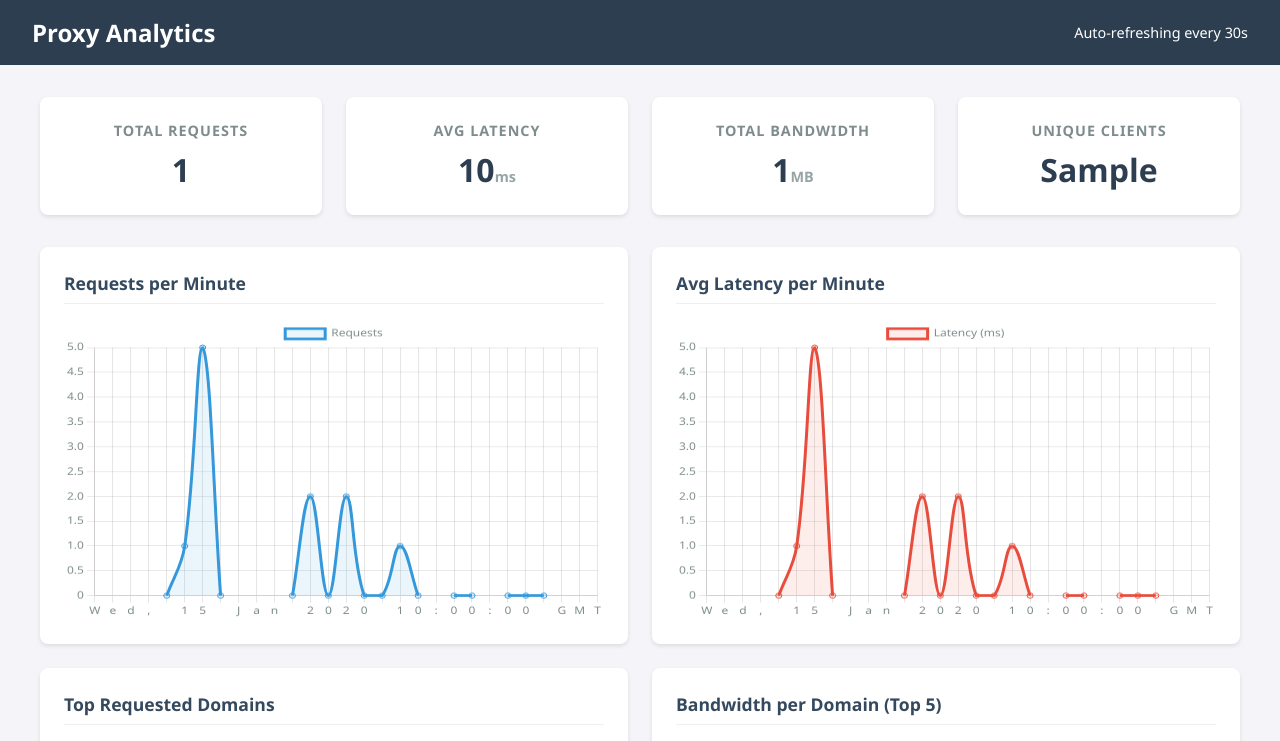
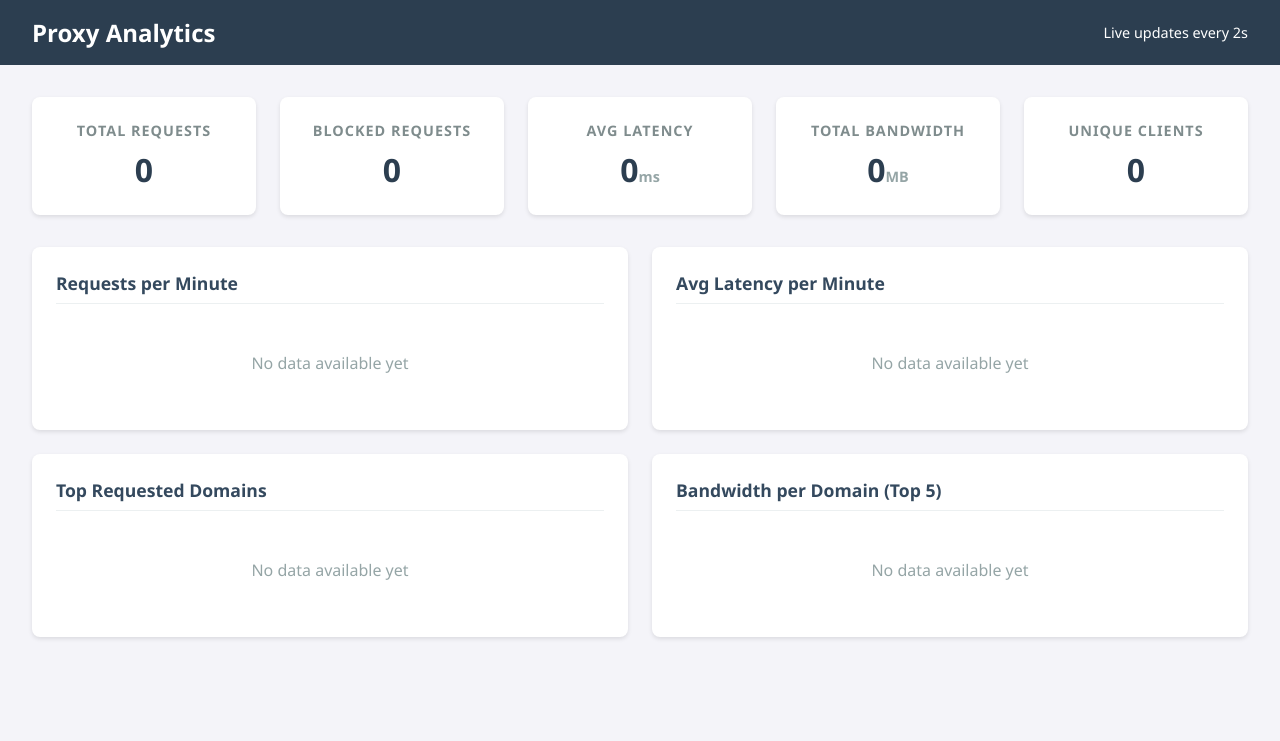
Before and after one commit to Dark10701/Proxy_server, a Flask app: template dashboard/templates/index.html in a window 1280 px wide. Shown: the top 741 px of the page. After the commit the page ends 642 px from the top, so only its background shows below. Run offline with Flask 3, Linux system fonts and the light colour scheme; the template is opened without the code that fills it: most values are stand-ins (such as "Sample title", 1, 10 or a date in 2020); some libraries are stand-ins or nearby versions.

Commit message:
Add live dashboard updates using Flask-SocketIO

```diff
--- a/dashboard/app.py
+++ b/dashboard/app.py
@@ -1,11 +1,19 @@
 from flask import Flask, render_template
+from flask_socketio import SocketIO
 import csv
 import os
 from collections import Counter, defaultdict
 from datetime import datetime
 import statistics
+import threading
+import time
 
 app = Flask(__name__)
+socketio = SocketIO(app)
+
+_emitter_thread_started = False
+_emitter_lock = threading.Lock()
+
 
 # Helper to locate metrics file
 def get_metrics_path():
@@ -26,6 +34,7 @@
         return path
     return None
 
+
 def parse_metrics():
     path = get_metrics_path()
     if not path or not os.path.exists(path):
@@ -42,9 +51,10 @@
         return None
     return data
 
+
 def calculate_stats(data):
     if not data:
-        return {
+        stats = {
             'total_requests': 0,
             'blocked_requests': 0,
             'avg_latency': 0,
@@ -58,15 +68,16 @@
             'bw_domains_labels': [],
             'bw_domains_data': []
         }
+        socketio.emit('metrics_update', stats)
+        return stats
 
     total_requests = len(data)
-    # Blocked requests are not logged in metrics.csv currently
-    blocked_requests = 0
 
     latencies = []
     bandwidth = 0
     clients = set()
     domains = []
+    blocked_requests = 0
 
     # Time series data
     req_per_min = defaultdict(int)
@@ -74,56 +85,54 @@
     bandwidth_per_domain = defaultdict(int)
 
     for row in data:
-        # 1. Timestamp & Request Count
         minute_key = None
-        ts_str = row.get('timestamp', '')
+        ts_str = (row.get('timestamp') or '').strip()
         if ts_str:
             try:
-                # Try format: "DD-MM-YYYY  HH:MM:SS" (two spaces)
                 dt = datetime.strptime(ts_str, "%d-%m-%Y  %H:%M:%S")
+                minute_key = dt.strftime("%d-%m-%Y %H:%M")
+                req_per_min[minute_key] += 1
             except ValueError:
-                try:
-                    # Fallback to standard: "YYYY-MM-DD HH:MM:SS"
-                    dt = datetime.strptime(ts_str, "%Y-%m-%d %H:%M:%S")
-                except ValueError:
-                    dt = None
+                minute_key = None
 
-            if dt:
-                minute_key = dt.strftime("%H:%M")
-                req_per_min[minute_key] += 1
+        try:
+            blocked_str = (row.get('blocked') or '').strip()
+            if blocked_str and int(float(blocked_str)) == 1:
+                blocked_requests += 1
+        except ValueError:
+            pass
 
-        # 2. Latency
+        # Latency
         try:
-            lat_str = row.get('latency_ms', '')
+            lat_str = (row.get('latency_ms') or '').strip()
             if lat_str:
-                lat = int(lat_str)
+                lat = float(lat_str)
                 latencies.append(lat)
                 if minute_key:
                     latency_per_min[minute_key].append(lat)
         except ValueError:
             pass
 
-        # 3. Bandwidth
+        # Bandwidth
         try:
-            bw_str = row.get('response_bytes', '')
+            bw_str = (row.get('response_bytes') or '').strip()
             if bw_str:
-                b = int(bw_str)
+                b = int(float(bw_str))
                 bandwidth += b
 
-                # Bandwidth per domain
-                h = row.get('host', '')
+                h = (row.get('host') or '').strip()
                 if h:
                     bandwidth_per_domain[h] += b
         except ValueError:
             pass
 
-        # 4. Client
-        client = row.get('client_ip', '')
+        # Client
+        client = (row.get('client_ip') or '').strip()
         if client:
             clients.add(client)
 
-        # 5. Host
-        host = row.get('host', '')
+        # Host
+        host = (row.get('host') or '').strip()
         if host:
             domains.append(host)
 
@@ -134,7 +143,10 @@
     top_domains = domain_counts.most_common(5)
 
     # Format time series for charts
-    sorted_mins = sorted(req_per_min.keys())
+    sorted_mins = sorted(
+        req_per_min.keys(),
+        key=lambda m: datetime.strptime(m, "%d-%m-%Y %H:%M")
+    )
     requests_time_labels = sorted_mins
     requests_time_data = [req_per_min[k] for k in sorted_mins]
 
@@ -146,11 +158,11 @@
     # Top 5 bandwidth domains
     top_bw_domains = sorted(bandwidth_per_domain.items(), key=lambda x: x[1], reverse=True)[:5]
 
-    return {
+    stats = {
         'total_requests': total_requests,
         'blocked_requests': blocked_requests,
         'avg_latency': round(avg_latency, 2),
-        'total_bandwidth': round(bandwidth / (1024*1024), 2), # MB
+        'total_bandwidth': round(bandwidth / (1024 * 1024), 2),  # MB
         'unique_clients': len(clients),
         'top_domains_labels': [d[0] for d in top_domains],
         'top_domains_data': [d[1] for d in top_domains],
@@ -158,14 +170,34 @@
         'requests_time_data': requests_time_data,
         'latency_time_data': latency_time_data,
         'bw_domains_labels': [d[0] for d in top_bw_domains],
-        'bw_domains_data': [round(d[1]/(1024*1024), 2) for d in top_bw_domains]
+        'bw_domains_data': [round(d[1] / (1024 * 1024), 2) for d in top_bw_domains]
     }
+
+    # Emit latest computed stats for live dashboard updates.
+    socketio.emit('metrics_update', stats)
+    return stats
+
+
+def metrics_emitter_worker():
+    """Background worker that polls metrics and emits dashboard updates every 2 seconds."""
+    while True:
+        data = parse_metrics()
+        calculate_stats(data)
+        socketio.sleep(2)
+
 
 @app.route('/')
 def index():
+    global _emitter_thread_started
+    with _emitter_lock:
+        if not _emitter_thread_started:
+            socketio.start_background_task(metrics_emitter_worker)
+            _emitter_thread_started = True
+
     data = parse_metrics()
     stats = calculate_stats(data)
     return render_template('index.html', stats=stats)
 
+
 if __name__ == '__main__':
-    app.run(host='0.0.0.0', port=5000, debug=True)
+    socketio.run(app, host='0.0.0.0', port=5000, debug=True)
--- a/dashboard/templates/index.html
+++ b/dashboard/templates/index.html
@@ -5,11 +5,12 @@
     <meta name="viewport" content="width=device-width, initial-scale=1.0">
     <title>Proxy Analytics Dashboard</title>
     <script src="https://cdn.jsdelivr.net/npm/chart.js"></script>
+    <script src="https://cdn.socket.io/4.6.1/socket.io.min.js"></script>
     <style>
         body { font-family: 'Segoe UI', Tahoma, Geneva, Verdana, sans-serif; margin: 0; padding: 0; background-color: #f4f4f9; color: #333; }
         header { background-color: #2c3e50; color: white; padding: 1rem 2rem; display: flex; justify-content: space-between; align-items: center; }
         h1 { margin: 0; font-size: 1.5rem; }
-        .container { max-width: 1200px; margin: 2rem auto; padding: 0 1rem; }
+        .container { padding: 2rem; max-width: 1400px; margin: 0 auto; }
 
         /* Summary Cards */
         .summary-grid { display: grid; grid-template-columns: repeat(auto-fit, minmax(200px, 1fr)); gap: 1.5rem; margin-bottom: 2rem; }
@@ -33,7 +34,7 @@
 <body>
     <header>
         <h1>Proxy Analytics</h1>
-        <div style="font-size: 0.9rem;">Auto-refreshing every 30s</div>
+        <div style="font-size: 0.9rem;">Live updates every 2s</div>
     </header>
 
     <div class="container">
@@ -41,43 +42,43 @@
         <div class="summary-grid">
             <div class="card">
                 <h3>Total Requests</h3>
-                <div class="value">{{ stats.total_requests }}</div>
+                <div class="value" id="totalRequests">{{ stats.total_requests }}</div>
+            </div>
+            <div class="card">
+                <h3>Blocked Requests</h3>
+                <div class="value" id="blockedRequests">{{ stats.blocked_requests }}</div>
             </div>
             <div class="card">
                 <h3>Avg Latency</h3>
-                <div class="value">{{ stats.avg_latency }}<span class="unit">ms</span></div>
+                <div class="value"><span id="avgLatency">{{ stats.avg_latency }}</span><span class="unit">ms</span></div>
             </div>
             <div class="card">
                 <h3>Total Bandwidth</h3>
-                <div class="value">{{ stats.total_bandwidth }}<span class="unit">MB</span></div>
+                <div class="value"><span id="totalBandwidth">{{ stats.total_bandwidth }}</span><span class="unit">MB</span></div>
             </div>
             <div class="card">
                 <h3>Unique Clients</h3>
-                <div class="value">{{ stats.unique_clients }}</div>
+                <div class="value" id="uniqueClients">{{ stats.unique_clients }}</div>
             </div>
         </div>
 
         <!-- Charts -->
         <div class="charts-grid">
-            <!-- Requests Over Time -->
             <div class="chart-container">
                 <h2>Requests per Minute</h2>
                 <canvas id="requestsChart"></canvas>
             </div>
 
-            <!-- Latency Over Time -->
             <div class="chart-container">
                 <h2>Avg Latency per Minute</h2>
                 <canvas id="latencyChart"></canvas>
             </div>
 
-            <!-- Top Domains -->
             <div class="chart-container">
                 <h2>Top Requested Domains</h2>
                 <canvas id="domainsChart"></canvas>
             </div>
 
-            <!-- Bandwidth per Domain -->
             <div class="chart-container">
                 <h2>Bandwidth per Domain (Top 5)</h2>
                 <canvas id="bandwidthChart"></canvas>
@@ -86,82 +87,129 @@
     </div>
 
     <script>
-        // Auto-refresh
-        setTimeout(() => {
-            window.location.reload();
-        }, 30000);
-
-        // Chart.js Defaults
+        // Chart defaults
         Chart.defaults.font.family = "'Segoe UI', Tahoma, Geneva, Verdana, sans-serif";
         Chart.defaults.color = '#7f8c8d';
 
-        // Data from Flask
-        const reqLabels = {{ stats.requests_time_labels | tojson }};
-        const reqData = {{ stats.requests_time_data | tojson }};
-        const latData = {{ stats.latency_time_data | tojson }};
+        // Initial data from Flask
+        const initialStats = {{ stats | tojson | safe }};
+        const socket = io();
 
-        const domainLabels = {{ stats.top_domains_labels | tojson }};
-        const domainData = {{ stats.top_domains_data | tojson }};
+        const charts = {
+            requests: null,
+            latency: null,
+            domains: null,
+            bandwidth: null
+        };
 
-        const bwLabels = {{ stats.bw_domains_labels | tojson }};
-        const bwData = {{ stats.bw_domains_data | tojson }};
+        function hasData(labels, data) {
+            return Array.isArray(labels) && Array.isArray(data) && labels.length > 0 && data.length > 0;
+        }
 
-        // 1. Requests Chart
-        new Chart(document.getElementById('requestsChart'), {
+        function setNoDataState(canvasId, show) {
+            const canvas = document.getElementById(canvasId);
+            if (!canvas || !canvas.parentElement) return;
+
+            const container = canvas.parentElement;
+            let marker = container.querySelector('[data-empty-for="' + canvasId + '"]');
+
+            if (show) {
+                canvas.style.display = 'none';
+                if (!marker) {
+                    marker = document.createElement('div');
+                    marker.setAttribute('data-empty-for', canvasId);
+                    marker.textContent = 'No data available yet';
+                    marker.style.textAlign = 'center';
+                    marker.style.color = '#95a5a6';
+                    marker.style.padding = '2rem 0';
+                    container.appendChild(marker);
+                }
+            } else {
+                canvas.style.display = 'block';
+                if (marker) {
+                    marker.remove();
+                }
+            }
+        }
+
+        function updateSummaryCards(data) {
+            document.getElementById('totalRequests').textContent = data.total_requests ?? 0;
+            document.getElementById('blockedRequests').textContent = data.blocked_requests ?? 0;
+            document.getElementById('avgLatency').textContent = data.avg_latency ?? 0;
+            document.getElementById('totalBandwidth').textContent = data.total_bandwidth ?? 0;
+            document.getElementById('uniqueClients').textContent = data.unique_clients ?? 0;
+        }
+
+        function upsertLineChart(chartKey, canvasId, labels, values, label, color) {
+            const ready = hasData(labels, values);
+            setNoDataState(canvasId, !ready);
+            if (!ready) {
+                return;
+            }
+
+            if (!charts[chartKey]) {
+                charts[chartKey] = new Chart(document.getElementById(canvasId), {
                     type: 'line',
                     data: {
-                labels: reqLabels,
+                        labels,
                         datasets: [{
-                    label: 'Requests',
-                    data: reqData,
-                    borderColor: '#3498db',
-                    backgroundColor: 'rgba(52, 152, 219, 0.1)',
+                            label,
+                            data: values,
+                            borderColor: color,
+                            backgroundColor: color.replace(')', ', 0.1)').replace('rgb', 'rgba'),
                             fill: true,
                             tension: 0.4
                         }]
                     },
                     options: { responsive: true, maintainAspectRatio: false }
                 });
+                return;
+            }
 
-        // 2. Latency Chart
-        new Chart(document.getElementById('latencyChart'), {
-            type: 'line',
-            data: {
-                labels: reqLabels,
-                datasets: [{
-                    label: 'Latency (ms)',
-                    data: latData,
-                    borderColor: '#e74c3c',
-                    backgroundColor: 'rgba(231, 76, 60, 0.1)',
-                    fill: true,
-                    tension: 0.4
-                }]
-            },
-            options: { responsive: true, maintainAspectRatio: false }
-        });
+            charts[chartKey].data.labels = labels;
+            charts[chartKey].data.datasets[0].data = values;
+            charts[chartKey].update();
+        }
 
-        // 3. Top Domains (Pie)
-        new Chart(document.getElementById('domainsChart'), {
+        function upsertDomainsChart(labels, values) {
+            const ready = hasData(labels, values);
+            setNoDataState('domainsChart', !ready);
+            if (!ready) return;
+
+            if (!charts.domains) {
+                charts.domains = new Chart(document.getElementById('domainsChart'), {
                     type: 'doughnut',
                     data: {
-                labels: domainLabels,
+                        labels,
                         datasets: [{
-                    data: domainData,
+                            data: values,
                             backgroundColor: ['#2ecc71', '#3498db', '#9b59b6', '#f1c40f', '#e67e22'],
                             borderWidth: 0
                         }]
                     },
                     options: { responsive: true, maintainAspectRatio: false }
                 });
+                return;
+            }
 
-        // 4. Bandwidth (Bar)
-        new Chart(document.getElementById('bandwidthChart'), {
+            charts.domains.data.labels = labels;
+            charts.domains.data.datasets[0].data = values;
+            charts.domains.update();
+        }
+
+        function upsertBandwidthChart(labels, values) {
+            const ready = hasData(labels, values);
+            setNoDataState('bandwidthChart', !ready);
+            if (!ready) return;
+
+            if (!charts.bandwidth) {
+                charts.bandwidth = new Chart(document.getElementById('bandwidthChart'), {
                     type: 'bar',
                     data: {
-                labels: bwLabels,
+                        labels,
                         datasets: [{
                             label: 'Bandwidth (MB)',
-                    data: bwData,
+                            data: values,
                             backgroundColor: '#1abc9c',
                             borderRadius: 4
                         }]
@@ -172,6 +220,43 @@
                         scales: { y: { beginAtZero: true } }
                     }
                 });
+                return;
+            }
+
+            charts.bandwidth.data.labels = labels;
+            charts.bandwidth.data.datasets[0].data = values;
+            charts.bandwidth.update();
+        }
+
+        function renderMetrics(data) {
+            updateSummaryCards(data);
+            upsertLineChart(
+                'requests',
+                'requestsChart',
+                data.requests_time_labels || [],
+                data.requests_time_data || [],
+                'Requests',
+                'rgb(52, 152, 219)'
+            );
+            upsertLineChart(
+                'latency',
+                'latencyChart',
+                data.requests_time_labels || [],
+                data.latency_time_data || [],
+                'Latency (ms)',
+                'rgb(231, 76, 60)'
+            );
+            upsertDomainsChart(data.top_domains_labels || [], data.top_domains_data || []);
+            upsertBandwidthChart(data.bw_domains_labels || [], data.bw_domains_data || []);
+        }
+
+        // Render initial server-side state.
+        renderMetrics(initialStats);
+
+        // Live updates from Flask-SocketIO.
+        socket.on('metrics_update', function (data) {
+            renderMetrics(data || {});
+        });
     </script>
 </body>
 </html>
```
Also changed, not shown: proxy_server/client_handler.py (+133 -0 lines), proxy_server/metrics.py (+43 -15 lines). Lines whose indentation alone changed are shown as unchanged.
